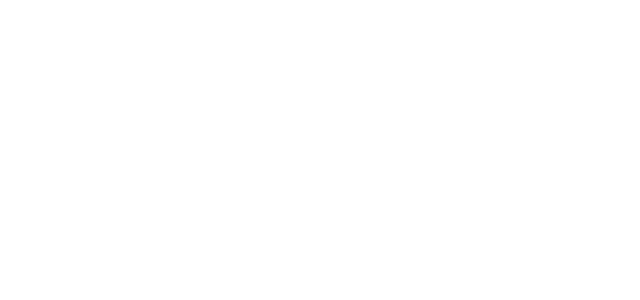
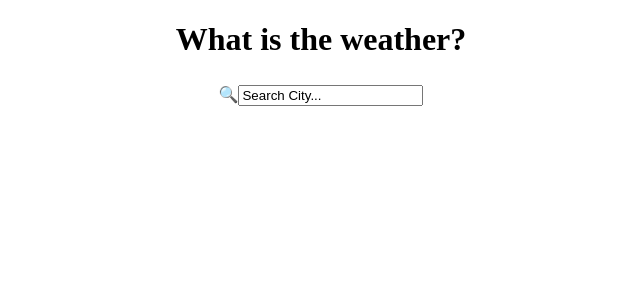
Before and after one commit to lougoncharenko/react-weather-app, a React (Create React App) app: page / in a window 1280 px wide. Shown: the top 300 px of the page, without its empty margins (319-959 px from the left). Built offline with nearby package versions, Linux system fonts and the light colour scheme.

Commit message:
styled search bar

```diff
--- a/src/App.tsx
+++ b/src/App.tsx
@@ -1,9 +1,11 @@
 import React from 'react';
 import './App.css';
+import {HeaderSearch} from './components/HeaderSearch'
 
 function App() {
   return (
     <div className="App">
+      <HeaderSearch />
     </div>
   );
 }
--- a/src/components/HeaderSearch.css
+++ b/src/components/HeaderSearch.css
@@ -0,0 +1,10 @@
+header {
+    display: flex;
+    flex-direction: column;
+    justify-content: center;
+    align-items: center;
+}
+
+.search {
+    margin-top: 5px;
+}
```
